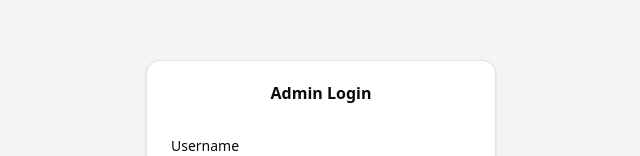
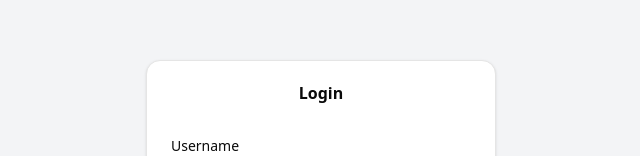
Before and after one commit to haidarzaki/assettracer, a Next.js app in the folder assettracer-frontend/: page /login in a window 1280 px wide. Shown: the part 197-353 px from the top of the page, without its empty margins (319-959 px from the left). Built offline with nearby package versions, Linux system fonts and the light colour scheme.

Commit message:
feat: update halaman login

```diff
--- a/assettracer-frontend/src/app/login/page.jsx
+++ b/assettracer-frontend/src/app/login/page.jsx
@@ -35,6 +35,7 @@
         setError(data.error || "Login gagal");
       } else {
         localStorage.setItem("token", data.token);
+        localStorage.setItem("user", JSON.stringify(data.user));
         alert("Login berhasil!");
         window.location.href = "/dashboard";
       }
@@ -49,7 +50,7 @@
     <div className="flex min-h-screen items-center justify-center bg-gray-100">
       <Card className="w-[350px]">
         <CardHeader>
-          <CardTitle className="text-center">Admin Login</CardTitle>
+          <CardTitle className="text-center">Login</CardTitle>
         </CardHeader>
 
         <CardContent>
```
